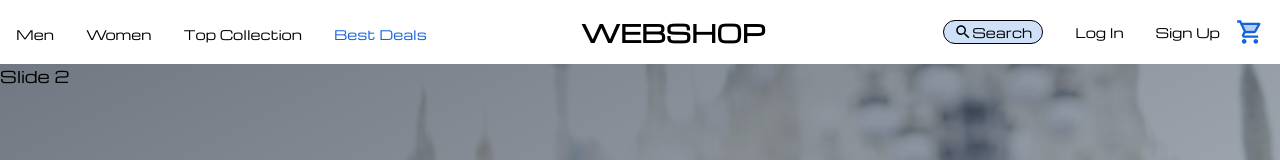
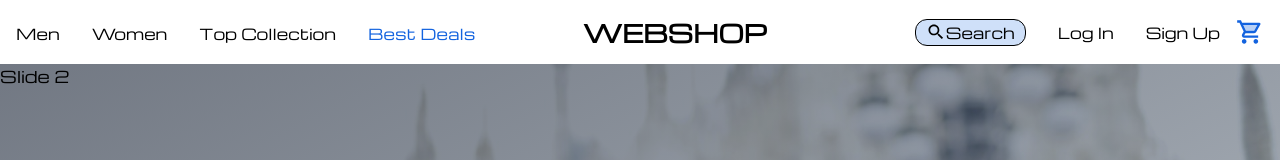
Before and after one commit to rj-robinjoseph/Webshop, a React (Create React App) app: page / in a window 1280 px wide. Shown: the top 160 px of the page. Built offline with nearby package versions, Linux system fonts and the light colour scheme.

Commit message:
Updated.

```diff
--- a/src/components/Footer.jsx
+++ b/src/components/Footer.jsx
@@ -20,7 +20,7 @@ function Footer() {
 
           <a href="#">About</a>
 
-          <a href="#">Faq</a>
+          <a href="#">FAQ</a>
 
           <a href="#">Contact</a>
         </p>
--- a/src/styles/Header.scss
+++ b/src/styles/Header.scss
@@ -21,7 +21,7 @@
           text-decoration: none;
           color: $secondary-color;
           margin: 0 1rem;
-          font-size: 13px;
+          font-size: 15px;
         }
         .highlight {
           color: $dominant-color;
@@ -31,7 +31,7 @@
     .logo {
       text-transform: uppercase;
       font-weight: bolder;
-      margin-right: 2.5rem;
+      margin-right: 3.5rem;
     }
     .right {
       @include flex-center;
@@ -45,7 +45,7 @@
         background-color: $domi-color;
 
         .search-icon {
-          font-size: 18px;
+          font-size: 20px;
           cursor: pointer;
           color: $secondary-color;
         }
@@ -54,7 +54,7 @@
           background: none;
           border: none;
           cursor: pointer;
-          font-size: 13px;
+          font-size: 15px;
           font-weight: 400;
         }
       }
@@ -71,7 +71,7 @@
           a {
             text-decoration: none;
             color: $secondary-color;
-            font-size: 13px;
+            font-size: 15px;
           }
         }
         .basket {
```
